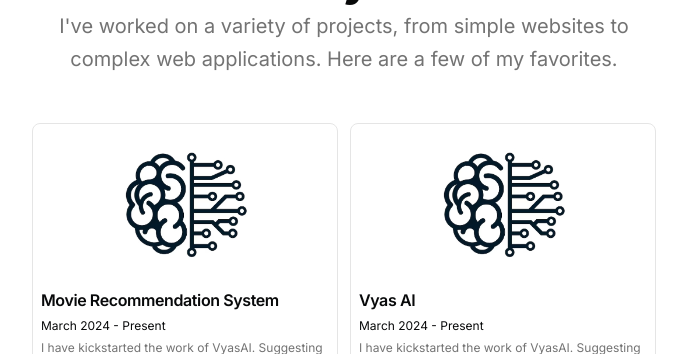
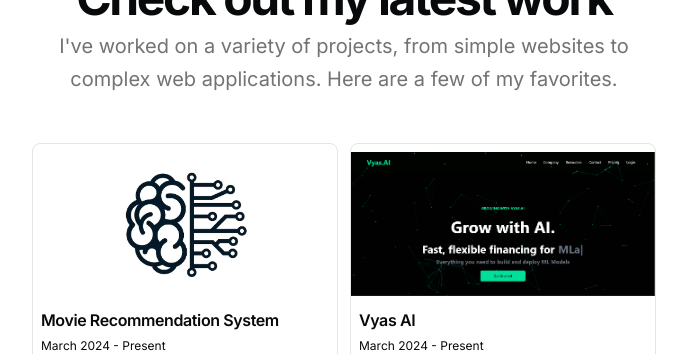
Before and after one commit to sayyedfaixal/faixal, a Next.js app: page / in a window 1280 px wide. Shown: the part 1320-1674 px from the top of the page, without its empty margins (296-983 px from the left). Built offline with nearby package versions, Linux system fonts and the light colour scheme.

Commit message:
Add VyasAI image and Teaching Assistant experience

```diff
--- a/src/app/page.tsx
+++ b/src/app/page.tsx
@@ -196,6 +196,44 @@
           </BlurFade>
         </div>
       </section>
+      <section id="teaching">
+        <div className="space-y-12 w-full py-12">
+          <BlurFade delay={BLUR_FADE_DELAY * 13}>
+            <div className="flex flex-col items-center justify-center space-y-4 text-center">
+              <div className="space-y-2">
+                <div className="inline-block rounded-lg bg-foreground text-background px-3 py-1 text-sm">
+                  Teaching Assistant
+                </div>
+                <h2 className="text-3xl font-bold tracking-tighter sm:text-5xl">
+                  Teaching Assistant @IIT Jammu
+                </h2>
+                <p className="text-muted-foreground md:text-xl/relaxed lg:text-base/relaxed xl:text-xl/relaxed">
+                Apart from Coding, I also work as a Teaching Assistant at IIT Jammu. Mentoring B.Tech (All Year), M.Tech (1st Year), Ph.D (1st Year) students across different course
+                </p>
+              </div>
+            </div>
+          </BlurFade>
+          <BlurFade delay={BLUR_FADE_DELAY * 14}>
+            <ul className="mb-4 ml-4 divide-y divide-dashed border-l">
+              {DATA.teaching.map((project, id) => (
+                <BlurFade
+                  key={project.title + project.dates}
+                  delay={BLUR_FADE_DELAY * 15 + id * 0.05}
+                >
+                  <HackathonCard
+                    title={project.title}
+                    description={project.description}
+                    location={project.location}
+                    dates={project.dates}
+                    image={project.image}
+                    links={project.links}
+                  />
+                </BlurFade>
+              ))}
+            </ul>
+          </BlurFade>
+        </div>
+      </section>
       <section id="contact">
         <div className="grid items-center justify-center gap-4 px-4 text-center md:px-6 w-full py-12">
           <BlurFade delay={BLUR_FADE_DELAY * 16}>
--- a/src/data/resume.tsx
+++ b/src/data/resume.tsx
@@ -10,7 +10,7 @@
   description:
     "A Software Engineer who Love building things and getting his hands dirty in AI.",
   summary:
-    "Currently I am pursuing, [M.Tech CSE @IIT Jammu](/#education). Prior joining my M.Tech [I worked as a full-stack software engineer with two years of development experience](/#work).  [Participated in 3 hackathons](/#hackathons).",
+    "Currently pursuing, [M.Tech CSE @IIT Jammu](/#education). Working on my Research topic [Multitask learning for sentiment and emotion analysis in Marathi language.](/). Prior joining my M.Tech [I worked as a full-stack software engineer with two years of development experience](/#work).  [Participated in 3 hackathons](/#hackathons).",
   avatarUrl: "/me.jpg",
   skills: [
     "C/C++",
@@ -82,7 +82,7 @@
       badges: [],
       location: "IIT Jammu, India",
       title: "Full Stack Developer",
-      logoUrl: "https://img.freepik.com/premium-vector/brain-technology-unique-logo_414847-335.jpg",
+      logoUrl: "/vyasai.png",
       start: "Mar 2024",
       end: "Aug 2024",
       description:
@@ -204,7 +204,7 @@
           icon: <Icons.globe className="size-3" />,
         },
       ],
-      image: "/vyasAI_logo.png",
+      image: "/vyasai.png",
       video:
         "",
     },
@@ -335,4 +335,35 @@
       links: [],
     },
   ],
+  teaching: [
+    {
+      title: "Python",
+      dates: "April 2023 - December 2023",
+      location: "IIT Jammu",
+      description:
+        "Teaching Python programming to first-year B.Tech students. Tutorials for the exercise questions, evaluated assignments, quizzes & and exams..",
+      image:"https://uxdt.nic.in/wp-content/uploads/2024/06/iit-jammu-01.jpg?x79383",
+      links: [],
+    },
+    {
+      title: "Data Structure and Algorithms",
+      dates: "January 2024 - May 2024",
+      location: "IIT Jammu",
+      description:
+        "Taught Data Structure and Algorithms to BTech students of IIT Jammu.",
+      image:
+        "https://uxdt.nic.in/wp-content/uploads/2024/06/iit-jammu-01.jpg?x79383",
+      links: [],
+    },
+    {
+      title: "Software Tools",
+      dates: "August 2024 - Present",
+      location: "IIT Jammu",
+      description:
+        "Teaching various programming languages, libraries and technologies such as Python, Numpy, Pandas, Matplotlib, LateX, Virtualization, Git & Github, Deployment etc . to M.Tech(1st yeat) and Ph.D (1st year students) of IIT Jammu",
+      image:
+        "https://uxdt.nic.in/wp-content/uploads/2024/06/iit-jammu-01.jpg?x79383",
+      links: [],
+    },
+  ],
 } as const;
```
Also changed, not shown: public/vyasai.png (added).
